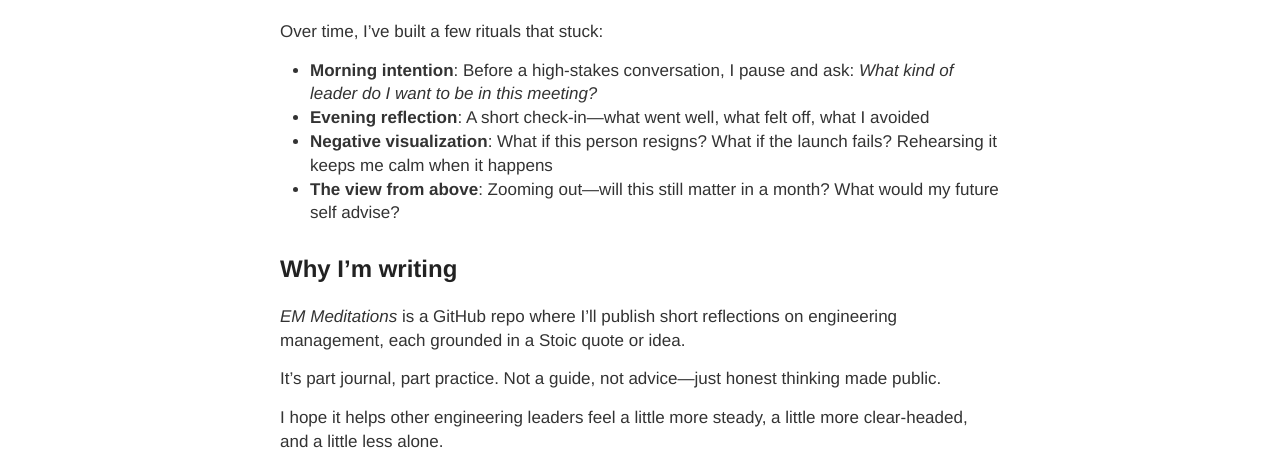
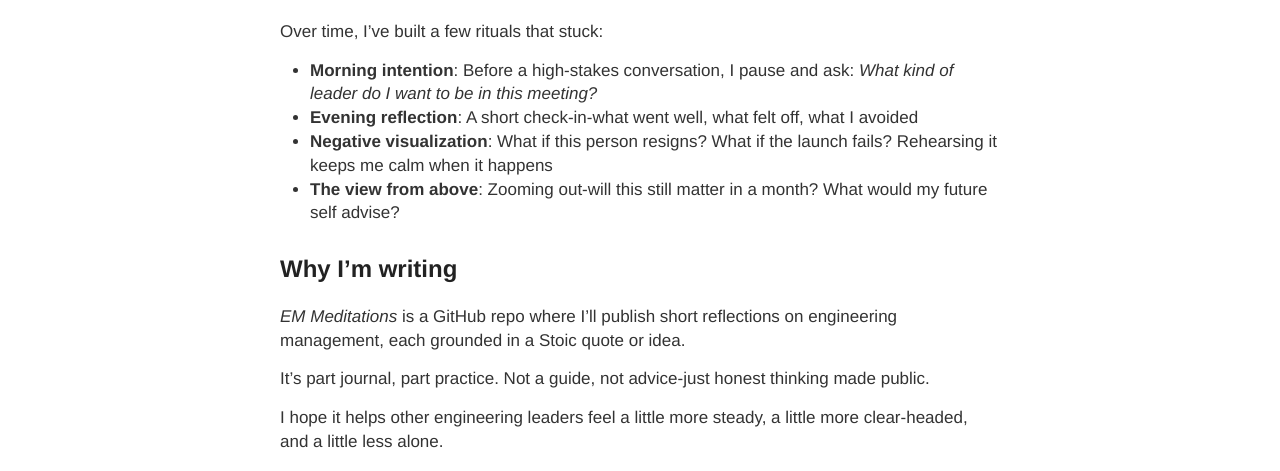
Before and after one commit to vtorosyan/vtorosyan.github.io, a Jekyll site: the page built from _posts/2025/2025-06-16-em-meditations.md, in a window 1280 px wide. Shown: the part 977-1448 px from the top of the page. Built offline with Jekyll 4.4.1, drawn with Linux system fonts in a browser that asks for light colours.

Commit message:
Formatting

```diff
--- a/_posts/2025/2025-06-16-em-meditations.md
+++ b/_posts/2025/2025-06-16-em-meditations.md
@@ -34,16 +34,16 @@ Stoicism doesn’t remove the chaos. But it helps create space between the chaos
 Over time, I’ve built a few rituals that stuck:
 
 - **Morning intention**: Before a high-stakes conversation, I pause and ask: *What kind of leader do I want to be in this meeting?*
-- **Evening reflection**: A short check-in—what went well, what felt off, what I avoided
+- **Evening reflection**: A short check-in-what went well, what felt off, what I avoided
 - **Negative visualization**: What if this person resigns? What if the launch fails? Rehearsing it keeps me calm when it happens
-- **The view from above**: Zooming out—will this still matter in a month? What would my future self advise?
+- **The view from above**: Zooming out-will this still matter in a month? What would my future self advise?
 
 
 ## Why I’m writing
 
 *EM Meditations* is a GitHub repo where I’ll publish short reflections on engineering management, each grounded in a Stoic quote or idea.
 
-It’s part journal, part practice. Not a guide, not advice—just honest thinking made public.
+It’s part journal, part practice. Not a guide, not advice-just honest thinking made public.
 
 I hope it helps other engineering leaders feel a little more steady, a little more clear-headed, and a little less alone.
 
```
